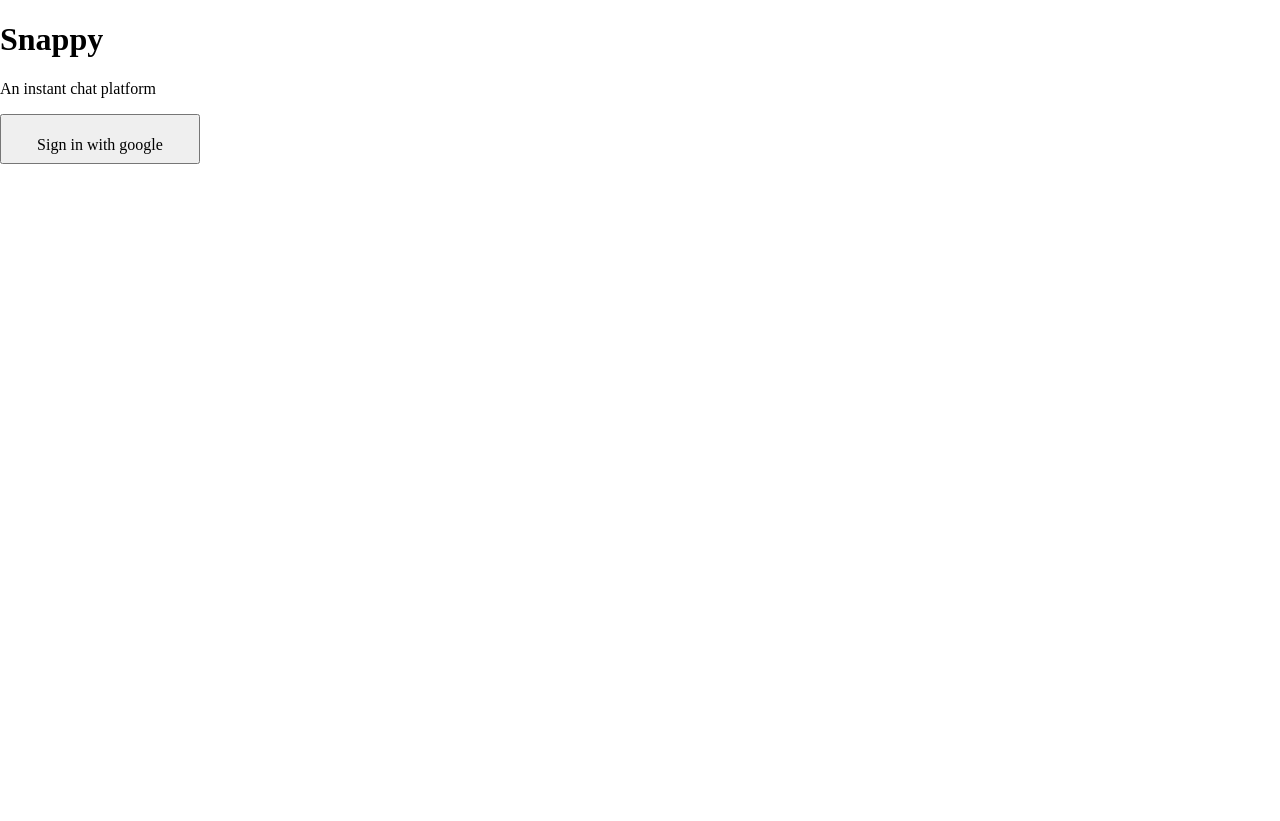
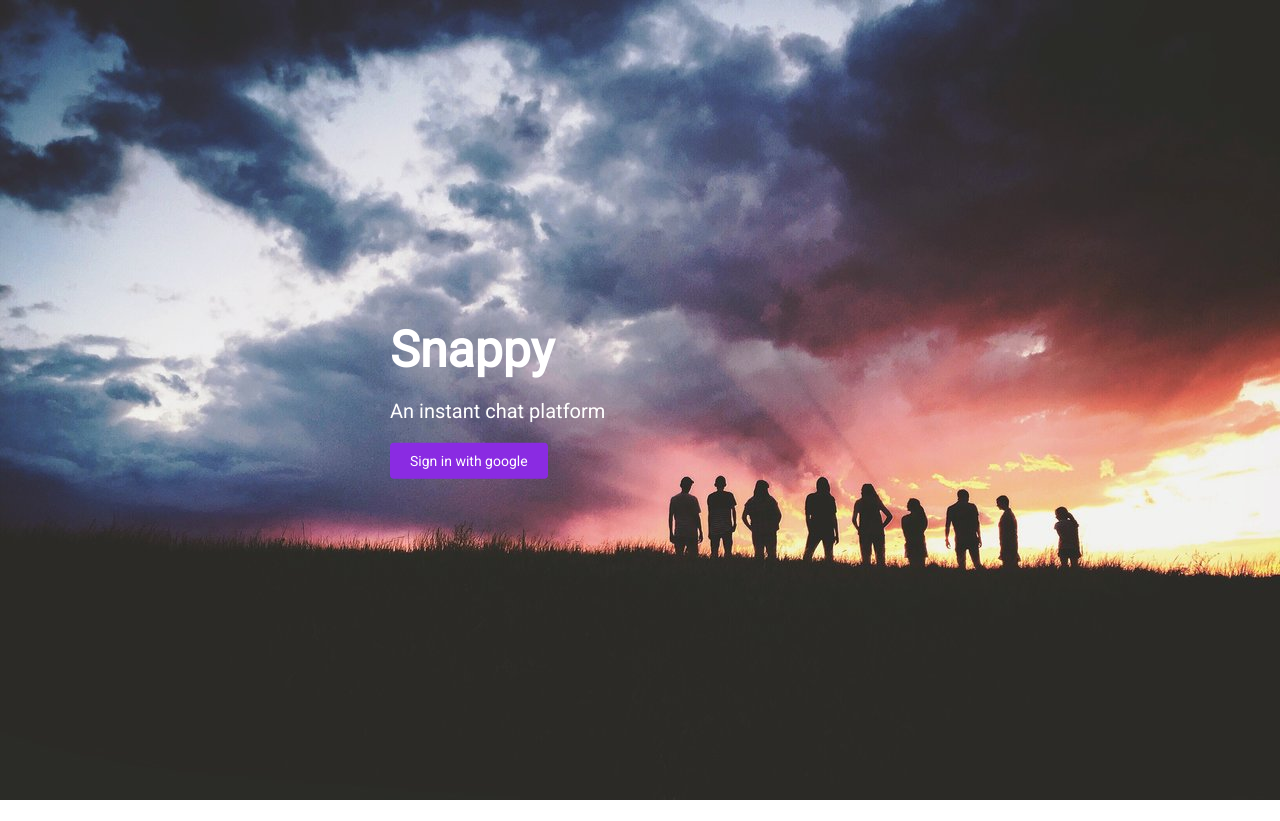
Before and after one commit to Janahvee/SnappyWebApp, a plain HTML site: page index.html in a window 1280 px wide. After the commit the page ends 800 px from the top, so only its background shows below. Drawn offline with nearby package versions, Linux system fonts and the light colour scheme.

Commit message:
Static Homepage

```diff
--- a/index.html
+++ b/index.html
@@ -11,7 +11,7 @@
   <body>
       <div class="main">
           <h1 class="logo">Snappy</h1>
-          <p>An instant chat platform</p>
+          <p class="tagline">An instant chat platform</p>
           <button class="button">Sign in with google</button>
       </div>
   </body>
--- a/style.css
+++ b/style.css
@@ -1,14 +1,51 @@
 html,body{
     height: 100%;
     box-sizing: border-box;
+    font-family: "Roboto";
+    font-size: 14px;
 }
 
 *, *:before, *:after {
     box-sizing: inherit;
 }
 
+
+body{
+  background-image: url("bg.jpg");
+  background-repeat: no-repeat;
+  background-size: cover;
+}
+
+.main{
+  width: 500px;
+  margin: auto;
+  position: relative;
+  top: 50%;
+  transform: translateY(-50%);
+}
+
+.logo{
+  font-size: 50px;
+  color: white;
+  margin-bottom: 10px;
+  margin-top: 0;
+}
+
+.tagline{
+  font-size: 20px;
+  color: white;
+}
+
 .button{
-  height: 50px;
-  width: 200px;
-  padding: 20px;
+  background-color: blueviolet;
+  color: white;
+  border: none;
+  padding: 10px 20px;
+  border-radius: 4px;
+  cursor: pointer;
 }
+
+.button:hover{
+  background: white;
+  color: blueviolet;
+}
```
Also changed, not shown: bg.jpg (added).
